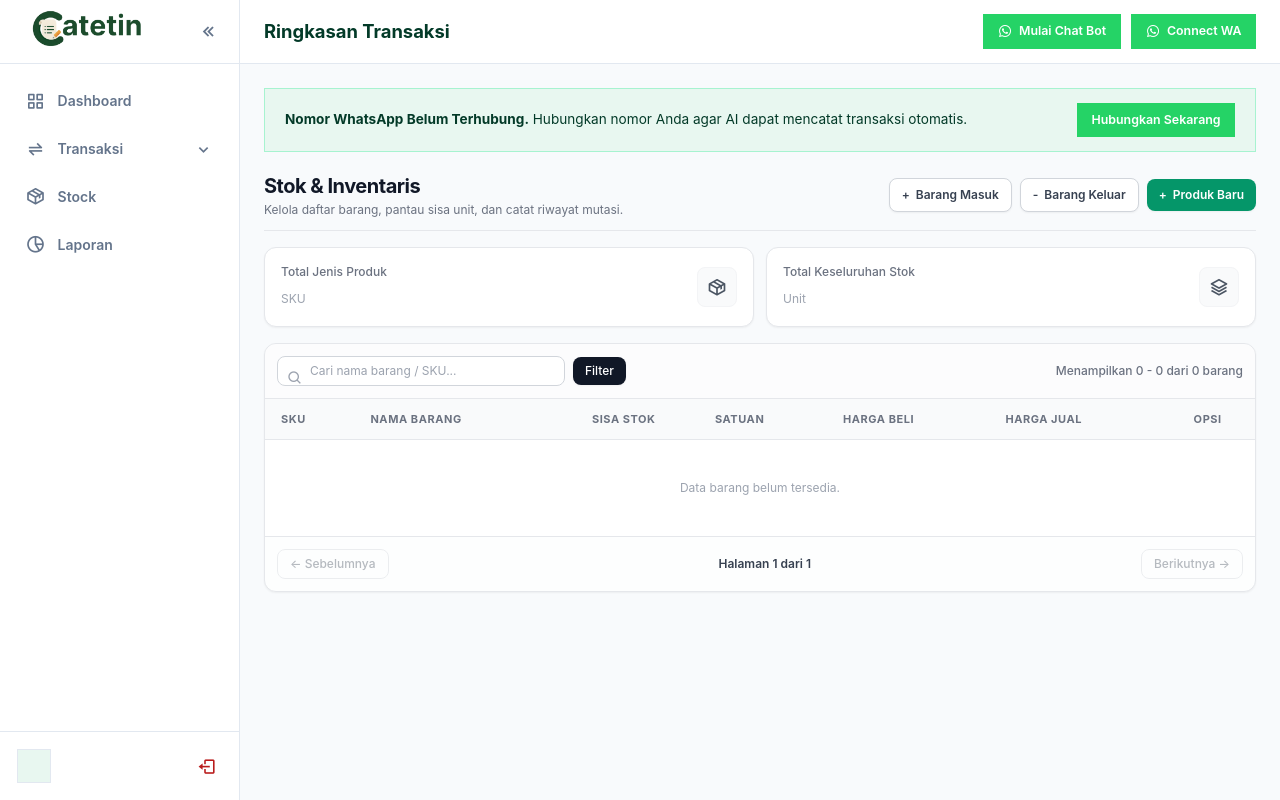
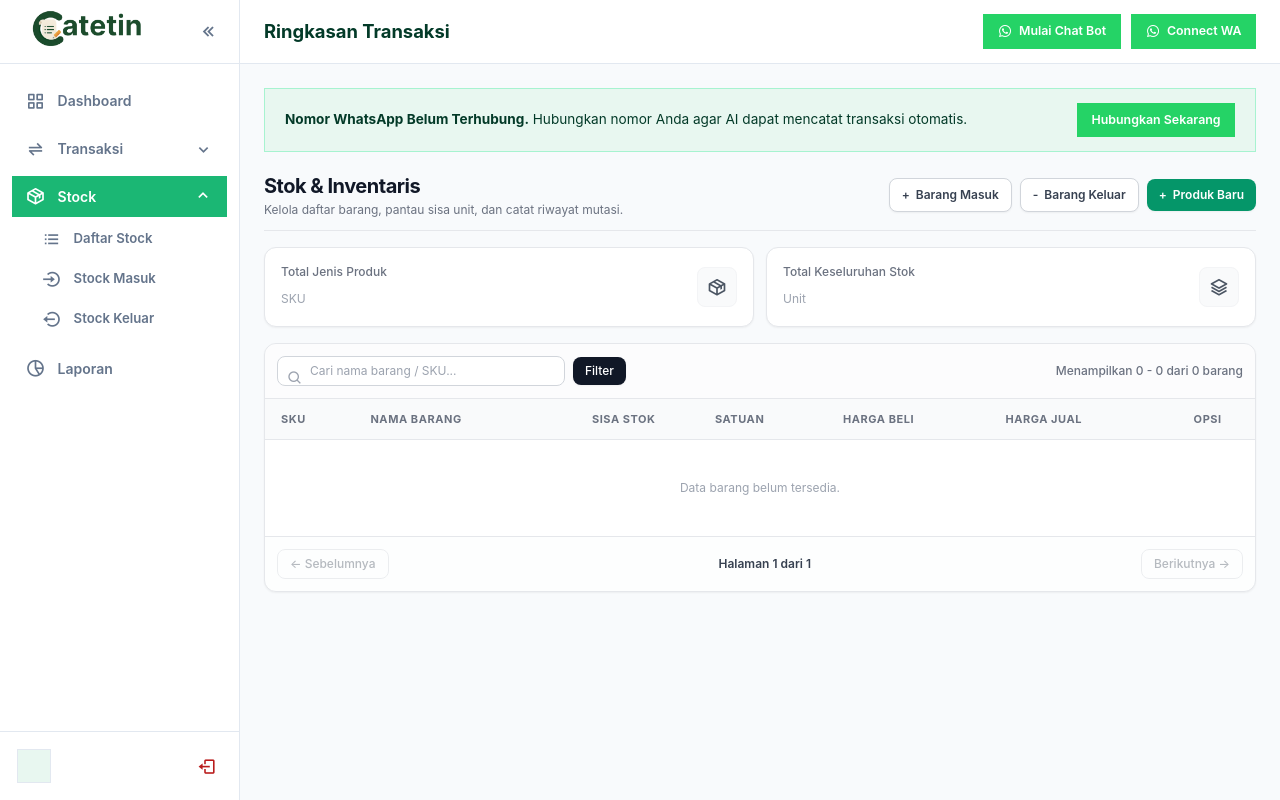
Before and after one commit to MagyenaTwo/catetin, a Python web app: template app/templates/stock.html in a window 1280 px wide. Run offline with Jinja, Linux system fonts and the light colour scheme; the template is opened without the code that fills it, so the values that code supplies are empty; some libraries are stand-ins or nearby versions.

Commit message:
Update base.html

```diff
--- a/app/templates/base.html
+++ b/app/templates/base.html
@@ -644,8 +644,6 @@
     </script>
 
     <div class="drawer-overlay" id="drawerOverlay" onclick="closeSidebar(); closeMobileTxMenu();"></div>
-
-    <!-- SIDEBAR -->
 <aside class="sidebar" id="sidebar">
         <div class="brand-area">
             <img src="/static/logo2.png" alt="Catetin Logo" class="brand-logo-img">
@@ -659,30 +657,49 @@
                 <i class='bx bx-grid-alt'></i>
                 <span>Dashboard</span>
             </a>
-
-            <!-- DROPDOWN TRANSAKSI -->
 <div>
     <button type="button" class="nav-item {% if '/transaksi' in request.path %}active{% endif %}" onclick="toggleTransaksiSubmenu()" data-tooltip="Transaksi">
         <i class='bx bx-transfer-alt'></i>
         <span>Transaksi</span>
         <i class='bx bx-chevron-down arrow-icon' id="txArrow"></i>
     </button>
-                <div class="submenu {% if '/transaksi' in request.path %}open{% endif %}" id="transaksiSubmenu">
-                    <a href="/transaksi" class="nav-item {% if request.path == '/transaksi-masuk' or request.path == '/transaksi' %}active{% endif %}">
-                        <i class='bx bx-right-arrow-circle'></i>
+
+    <div class="submenu {% if request.path.startswith('/transaksi') %}open{% endif %}" id="transaksiSubmenu">
+    <a href="/transaksi"
+       class="nav-item {% if request.path.rstrip('/') == '/transaksi' %}active{% endif %}">
+        <i class="ri-arrow-down-line"></i>
         <span>Transaksi Masuk</span>
     </a>
-                    <a href="/transaksi-keluar" class="nav-item {% if request.path == '/transaksi-keluar' %}active{% endif %}">
-                        <i class='bx bx-left-arrow-circle'></i>
+
+    <a href="/transaksi-keluar"
+       class="nav-item {% if request.path.rstrip('/') == '/transaksi-keluar' %}active{% endif %}">
+        <i class="ri-arrow-up-line"></i>
         <span>Transaksi Keluar</span>
     </a>
 </div>
 </div>
 
-            <a href="/stock" class="nav-item {% if request.path == '/stock' %}active{% endif %}" data-tooltip="Stock">
+            <div>
+                <button type="button" class="nav-item {% if '/stock' in request.path %}active{% endif %}" onclick="toggleStockSubmenu()" data-tooltip="Stock">
                     <i class='bx bx-package'></i>
                     <span>Stock</span>
+                    <i class='bx bx-chevron-down arrow-icon' id="stockArrow"></i>
+                </button>
+                <div class="submenu {% if '/stock' in request.path %}open{% endif %}" id="stockSubmenu">
+                    <a href="/stock" class="nav-item {% if request.path == '/stock' %}active{% endif %}">
+                        <i class='bx bx-list-ul'></i>
+                        <span>Daftar Stock</span>
                     </a>
+                    <a href="/stock-masuk" class="nav-item {% if request.path == '/stock-masuk' %}active{% endif %}">
+                        <i class='bx bx-log-in-circle'></i>
+                        <span>Stock Masuk</span>
+                    </a>
+                    <a href="/stock-keluar" class="nav-item {% if request.path == '/stock-keluar' %}active{% endif %}">
+                        <i class='bx bx-log-out-circle'></i>
+                        <span>Stock Keluar</span>
+                    </a>
+                </div>
+            </div>
 
             <a href="javascript:void(0)" class="nav-item {% if request.path == '/laporan' %}active{% endif %}" data-tooltip="Laporan" onclick="showDevAlert(event)">
                 <i class='bx bx-pie-chart-alt-2'></i>
@@ -701,7 +718,6 @@
         </div>
     </aside>
 
-    <!-- AREA UTAMA -->
     <div class="main-wrapper">
         <header class="topbar">
             <div class="topbar-left">
@@ -742,13 +758,17 @@
         </main>
     </div>
 
-    <!-- POPOVER MENU TRANSAKSI MOBILE -->
     <div class="mobile-transaksi-menu" id="mobileTxMenu">
         <a href="/transaksi-masuk"><i class='bx bx-right-arrow-circle'></i> Transaksi Masuk</a>
         <a href="/transaksi-keluar"><i class='bx bx-left-arrow-circle'></i> Transaksi Keluar</a>
     </div>
 
-    <!-- BOTTOM NAV MOBILE -->
+    <div class="mobile-transaksi-menu" id="mobileStockMenu">
+        <a href="/stock"><i class='bx bx-list-ul'></i> Daftar Stock</a>
+        <a href="/stock-masuk"><i class='bx bx-log-in-circle'></i> Stock Masuk</a>
+        <a href="/stock-keluar"><i class='bx bx-log-out-circle'></i> Stock Keluar</a>
+    </div>
+
     <nav class="mobile-bottom-nav">
         <a href="/dashboard" class="b-nav-item {% if request.path == '/dashboard' %}active{% endif %}">
             <i class='bx bx-grid-alt'></i>
@@ -758,17 +778,16 @@
             <i class='bx bx-transfer-alt'></i>
             <span>Transaksi</span>
         </button>
-        <a href="/stock" class="b-nav-item {% if request.path == '/stock' %}active{% endif %}">
+        <button type="button" class="b-nav-item {% if '/stock' in request.path %}active{% endif %}" onclick="toggleMobileStockMenu()">
             <i class='bx bx-package'></i>
             <span>Stock</span>
-        </a>
+        </button>
         <a href="/laporan" class="b-nav-item {% if request.path == '/laporan' %}active{% endif %}">
             <i class='bx bx-pie-chart-alt-2'></i>
             <span>Laporan</span>
         </a>
     </nav>
 
-    <!-- MODAL PHONE -->
     <div class="modal-overlay" id="phoneModal" onclick="if(event.target === this) closePhoneModal()">
         <div class="modal-card">
             <div style="display: flex; justify-content: space-between; align-items: center; margin-bottom: 1.25rem;">
@@ -811,9 +830,31 @@
             }
         }
 
+        function toggleStockSubmenu() {
+            const submenu = document.getElementById('stockSubmenu');
+            const arrow = document.getElementById('stockArrow');
+
+            if (document.body.classList.contains('sidebar-minimized')) {
+                document.body.classList.remove('sidebar-minimized');
+                localStorage.setItem('sidebarMinimized', false);
+                updateToggleIcon();
+            }
+
+            submenu.classList.toggle('open');
+            if (submenu.classList.contains('open')) {
+                arrow.style.transform = 'rotate(180deg)';
+            } else {
+                arrow.style.transform = 'rotate(0deg)';
+            }
+        }
+
         function toggleMobileTxMenu() {
             const menu = document.getElementById('mobileTxMenu');
+            const stockMenu = document.getElementById('mobileStockMenu');
             const overlay = document.getElementById('drawerOverlay');
+
+            if (stockMenu) stockMenu.classList.remove('active');
+
             menu.classList.toggle('active');
             if (menu.classList.contains('active')) {
                 overlay.classList.add('active');
@@ -822,8 +863,29 @@
             }
         }
 
+        function toggleMobileStockMenu() {
+            const stockMenu = document.getElementById('mobileStockMenu');
+            const txMenu = document.getElementById('mobileTxMenu');
+            const overlay = document.getElementById('drawerOverlay');
+
+            if (txMenu) txMenu.classList.remove('active');
+
+            stockMenu.classList.toggle('active');
+            if (stockMenu.classList.contains('active')) {
+                overlay.classList.add('active');
+            } else {
+                overlay.classList.remove('active');
+            }
+        }
+
         function closeMobileTxMenu() {
-            document.getElementById('mobileTxMenu').classList.remove('active');
+            const txMenu = document.getElementById('mobileTxMenu');
+            const stockMenu = document.getElementById('mobileStockMenu');
+            const overlay = document.getElementById('drawerOverlay');
+
+            if (txMenu) txMenu.classList.remove('active');
+            if (stockMenu) stockMenu.classList.remove('active');
+            if (overlay) overlay.classList.remove('active');
         }
 
         function updateToggleIcon() {
@@ -895,13 +957,21 @@
 
         window.addEventListener('DOMContentLoaded', () => {
             updateToggleIcon();
-            const submenu = document.getElementById('transaksiSubmenu');
-            const arrow = document.getElementById('txArrow');
-            if (submenu.classList.contains('open') && arrow) {
-                arrow.style.transform = 'rotate(180deg)';
+            const txSubmenu = document.getElementById('transaksiSubmenu');
+            const txArrow = document.getElementById('txArrow');
+            if (txSubmenu && txSubmenu.classList.contains('open') && txArrow) {
+                txArrow.style.transform = 'rotate(180deg)';
+            }
+
+            const stockSubmenu = document.getElementById('stockSubmenu');
+            const stockArrow = document.getElementById('stockArrow');
+            if (stockSubmenu && stockSubmenu.classList.contains('open') && stockArrow) {
+                stockArrow.style.transform = 'rotate(180deg)';
             }
         });
+
         window.addEventListener('resize', updateToggleIcon);
+
         function showDevAlert(e) {
             e.preventDefault();
 
@@ -915,7 +985,7 @@ function showDevAlert(e) {
                 width: '360px',
                 padding: '1.5rem',
                 background: '#ffffff',
-        backdrop: `rgba(15, 23, 42, 0.4)`, // efek gelap blur di latar belakang
+                backdrop: `rgba(15, 23, 42, 0.4)`,
                 showClass: {
                     popup: 'animate__animated animate__zoomIn animate__faster'
                 },
```
Lines whose indentation alone changed are shown as unchanged.
